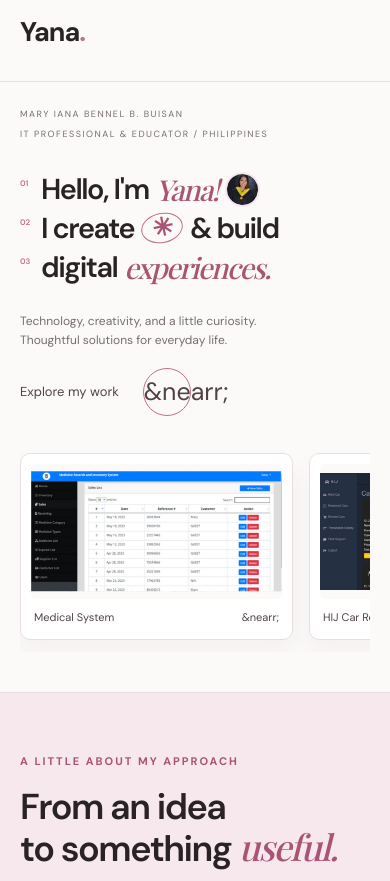
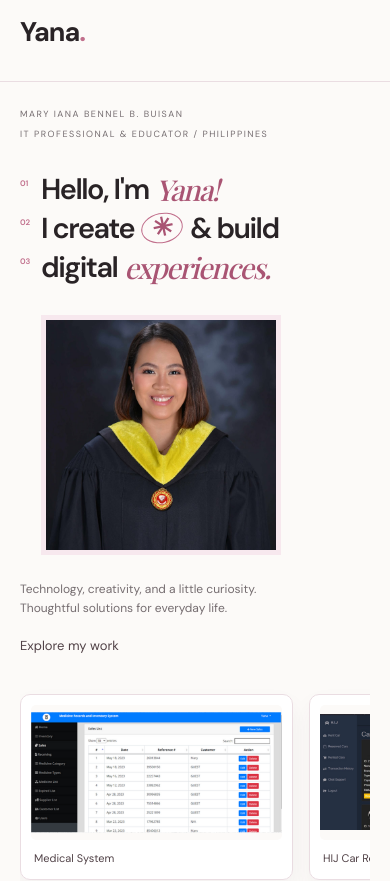
Before and after one commit to bennelyana/portfolio, a Next.js app: page / in a window 390 px wide. Shown: the top 881 px of the page. Built offline with nearby package versions, Linux system fonts and the light colour scheme; a web font is replaced by a local one.

Commit message:
Make hero portrait square and remove diagonal arrows

```diff
--- a/app/page.tsx
+++ b/app/page.tsx
@@ -13,14 +13,17 @@ export default function Home() {
         <section className="hero" id="home">
           <div className="hero-inner">
             <div className="hero-topline"><span>Mary Iana Bennel B. Buisan</span><span>IT professional &amp; educator / Philippines</span></div>
+            <div className="hero-intro">
             <h1 className="statement">
-              <span className="statement-line"><span className="line-number" aria-hidden="true">01</span>Hello, I&apos;m <em>Yana!</em><span className="portrait-stamp"><Image src="/images/profile.jpg" alt="Mary Iana Bennel Buisan" fill sizes="90px" priority /></span></span>
+              <span className="statement-line"><span className="line-number" aria-hidden="true">01</span>Hello, I&apos;m <em>Yana!</em></span>
               <span className="statement-line"><span className="line-number" aria-hidden="true">02</span>I create <span className="inline-symbol" aria-hidden="true">&#10035;</span> &amp; build</span>
               <span className="statement-line"><span className="line-number" aria-hidden="true">03</span>digital <em>experiences.</em></span>
             </h1>
-            <div className="hero-bottom"><p>Technology, creativity, and a little curiosity.<br />Thoughtful solutions for everyday life.</p><a className="round-link" href="#projects">Explore my work <span aria-hidden="true">&nearr;</span></a></div>
+            <div className="hero-portrait"><Image src="/images/profile.jpg" alt="Mary Iana Bennel Buisan" fill sizes="(max-width: 900px) 280px, 22vw" loading="eager" /></div>
+            </div>
+            <div className="hero-bottom"><p>Technology, creativity, and a little curiosity.<br />Thoughtful solutions for everyday life.</p><a className="round-link" href="#projects">Explore my work</a></div>
             <div className="hero-previews" aria-label="A preview of my projects">
-              {[projects[0], projects[4], projects[1]].map((project) => <a href="#projects" className="hero-preview" key={project.title}><Image src={`/projects/${project.images[0]}.png`} alt={project.title} width={930} height={447} sizes="(max-width: 600px) 70vw, 30vw" /><span>{project.title}<span aria-hidden="true">&nearr;</span></span></a>)}
+              {[projects[0], projects[4], projects[1]].map((project) => <a href="#projects" className="hero-preview" key={project.title}><Image src={`/projects/${project.images[0]}.png`} alt={project.title} width={930} height={447} sizes="(max-width: 600px) 70vw, 30vw" /><span>{project.title}</span></a>)}
             </div>
           </div>
         </section>
@@ -59,7 +62,7 @@ export default function Home() {
                     <span className="project-category">{project.category}</span>
                     <h3 className="project-title">{project.title}</h3>
                     <p className="project-description">{project.description}</p>
-                    <a className="project-link" href={`/projects/${project.images[0]}.png`} target="_blank" rel="noopener noreferrer">Explore project <span aria-hidden="true">&nearr;</span><span className="sr-only"> (opens in a new tab)</span></a>
+                    <a className="project-link" href={`/projects/${project.images[0]}.png`} target="_blank" rel="noopener noreferrer">Explore project<span className="sr-only"> (opens in a new tab)</span></a>
                     <ul className="project-highlights" aria-label="Project features">
                       {project.highlights.map((highlight) => <li key={highlight}>{highlight}</li>)}
                     </ul>
@@ -166,7 +169,7 @@ export default function Home() {
                     <p className="credential-issuer">Certiport &middot; Pearson VUE</p>
                     <time dateTime={certificate.dateTime}>{certificate.date}</time>
                     <p className="credential-id">Credential ID: <span>{certificate.credential}</span></p>
-                    <a className="project-link" href={certificate.image} target="_blank" rel="noopener noreferrer">View certificate <span aria-hidden="true">&nearr;</span><span className="sr-only"> (opens in a new tab)</span></a>
+                    <a className="project-link" href={certificate.image} target="_blank" rel="noopener noreferrer">View certificate<span className="sr-only"> (opens in a new tab)</span></a>
                   </div>
                 </article>
               ))}
@@ -283,7 +286,7 @@ export default function Home() {
 
       <footer className="footer">
         <a className="footer-wordmark" href="#home">YANA<span>.</span></a>
-        <div className="footer-bottom"><p>&copy; {new Date().getFullYear()} Mary Iana Bennel B. Buisan</p><div className="footer-socials"><a href="https://github.com/bennelyana" target="_blank" rel="noopener noreferrer">GitHub &nearr;</a><a href="mailto:marybuisan65@gmail.com">Email &nearr;</a><a href="#home">Back to top &uarr;</a></div></div>
+        <div className="footer-bottom"><p>&copy; {new Date().getFullYear()} Mary Iana Bennel B. Buisan</p><div className="footer-socials"><a href="https://github.com/bennelyana" target="_blank" rel="noopener noreferrer">GitHub</a><a href="mailto:marybuisan65@gmail.com">Email</a><a href="#home">Back to top &uarr;</a></div></div>
       </footer>
     </>
   );
--- a/app/portfolio.css
+++ b/app/portfolio.css
@@ -14,18 +14,17 @@ body .section-eyebrow { font-size: 11px; letter-spacing: 2px; }
 body .hero { display: block; height: auto; min-height: 0; padding: 36px 40px 65px; overflow: hidden; }
 body .hero-inner { display: block; max-width: 1240px; }
 .hero-topline { display: flex; justify-content: space-between; gap: 20px; margin-bottom: 46px; color: var(--gray); font-size: 11px; text-transform: uppercase; letter-spacing: 1.5px; }
-.statement { font-size: clamp(48px, 7.6vw, 106px); font-weight: 600; line-height: 1.12; letter-spacing: -5px; }
+.hero-intro { display: grid; grid-template-columns: minmax(0, 1fr) minmax(220px, 280px); align-items: center; gap: 36px; }
+.statement { font-size: clamp(48px, 6vw, 80px); font-weight: 600; line-height: 1.12; letter-spacing: -5px; }
 .statement-line { display: flex; align-items: center; gap: 18px; }
 .statement em { font-family: "Playfair Display", serif; color: var(--pink-dark); font-weight: 500; }
 .line-number { align-self: flex-start; padding-top: 22px; width: 26px; flex-shrink: 0; color: var(--pink); font-size: 11px; letter-spacing: 0; }
-.portrait-stamp { position: relative; width: 82px; height: 82px; flex-shrink: 0; border-radius: 50%; overflow: hidden; margin-left: 10px; border: 5px solid var(--pink-light); transform: rotate(8deg); }
-.portrait-stamp img { object-fit: cover; object-position: center 30%; }
+.hero-portrait { position: relative; width: 100%; aspect-ratio: 1; overflow: hidden; border: 5px solid var(--pink-light); }
+.hero-portrait img { object-fit: cover; object-position: center 30%; }
 .inline-symbol { display: inline-flex; align-items: center; justify-content: center; width: 110px; height: 72px; border: 1px solid var(--pink); border-radius: 50%; color: var(--pink-dark); font-size: 64px; transform: rotate(-12deg); }
 .hero-bottom { display: flex; justify-content: space-between; align-items: center; gap: 25px; margin: 34px 0 42px 44px; }
 .hero-bottom p { color: var(--gray); font-size: 14px; }
 .round-link { display: flex; align-items: center; gap: 24px; color: var(--brown); font-size: 13px; }
-.round-link > span { display: grid; place-items: center; width: 48px; height: 48px; border: 1px solid var(--pink); border-radius: 50%; font-size: 25px; transition: transform .25s; }
-.round-link:hover > span { transform: rotate(45deg); }
 .hero-previews { display: grid; grid-template-columns: repeat(3,minmax(0,1fr)); gap: 24px; padding: 20px 12px; }
 .hero-preview { padding: 10px; background: var(--white); border: 1px solid var(--border); border-radius: 10px; box-shadow: 0 12px 25px #5142470d; transition: transform .3s; }
 .hero-preview:nth-child(1) { transform: rotate(-4deg); }
@@ -89,7 +88,8 @@ body .footer { display: block; max-width: 1320px; padding: 0 40px 30px; }
   body .portfolio-nav { gap: 14px; }
   body .portfolio-nav a { font-size: 11px; }
   .statement { font-size: clamp(44px,7.8vw,75px); letter-spacing: -3px; }
-  .portrait-stamp { width: 58px; height: 58px; }
+  .hero-intro { grid-template-columns: 1fr; gap: 28px; }
+  .hero-portrait { max-width: 280px; margin-left: 44px; }
   .inline-symbol { width: 75px; height: 50px; font-size: 42px; }
   .process-layout { grid-template-columns: 1fr; gap: 35px; }
   body .project-card { column-gap: 25px; }
@@ -113,7 +113,7 @@ body .footer { display: block; max-width: 1320px; padding: 0 40px 30px; }
   .statement { font-size: clamp(28px,7.4vw,44px); letter-spacing: -1.5px; line-height: 1.35; }
   .statement-line { gap: 7px; }
   .line-number { width: 14px; padding-top: 8px; font-size: 8px; }
-  .portrait-stamp { width: 35px; height: 35px; border-width: 2px; margin-left: 0; }
+  .hero-portrait { max-width: 240px; margin-left: 21px; }
   .inline-symbol { width: 42px; height: 30px; font-size: 25px; }
   .hero-bottom { margin: 25px 0; flex-wrap: wrap; gap: 18px; }
   .hero-bottom p { font-size: 12px; }
```
